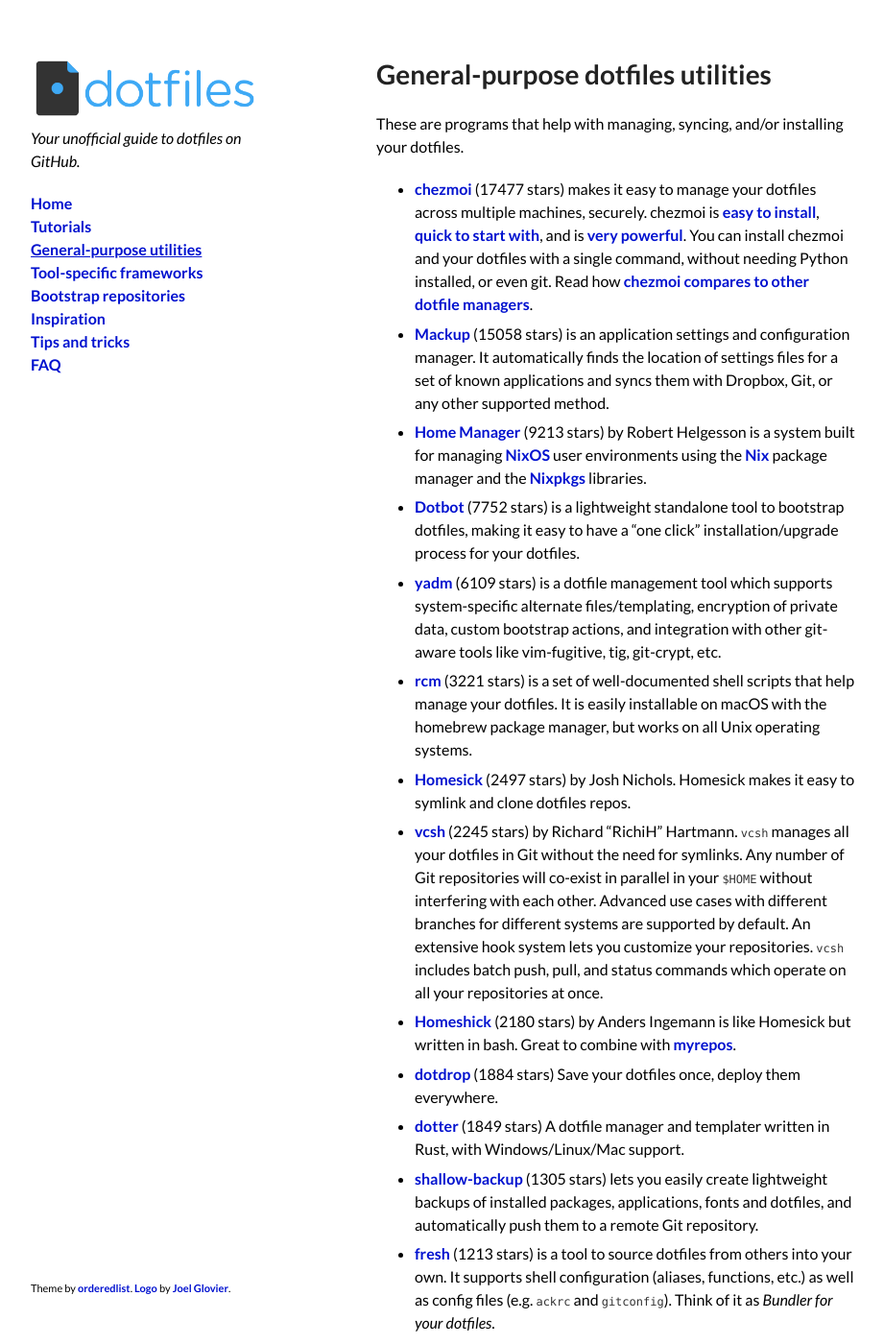
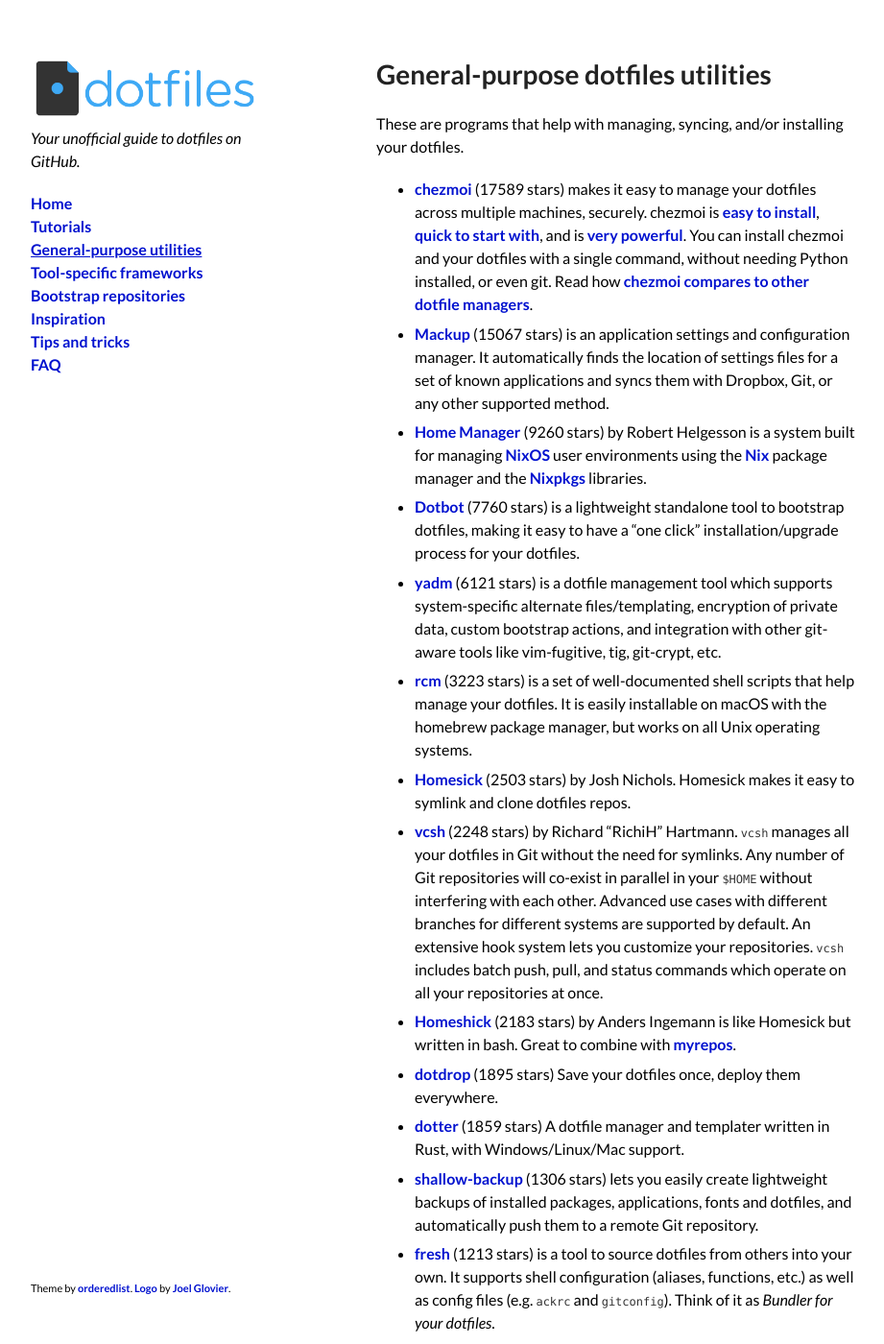
Before and after one commit to dotfiles/dotfiles.github.com, a Jekyll site: the page built from utilities.md, in a window 1280 px wide and 1400 px high. Shown: the whole window at 96% size, without its empty margins (178-1099 px from the left). Built offline with Jekyll 4.4.1, drawn with Linux system fonts in a browser that asks for light colours; comment, search, counter and statistics services are not loaded; some of the changed text lies outside the part shown.

Commit message:
Update star counts

```diff
--- a/_data/utilities.yml
+++ b/_data/utilities.yml
@@ -9,14 +9,14 @@
   notes: is a minimalist dotfile management framework, written 100% in bash.
   stars: 107
   url: https://github.com/bashdot/bashdot
-- forks: 598
+- forks: 601
   name: chezmoi
   notes: makes it easy to manage your dotfiles across multiple machines, securely.
     chezmoi is [easy to install](https://chezmoi.io/install/), [quick to start with](https://chezmoi.io/quick-start/),
     and is [very powerful](https://www.chezmoi.io/user-guide/setup/). You can install
     chezmoi and your dotfiles with a single command, without needing Python installed,
     or even git. Read how [chezmoi compares to other dotfile managers](https://www.chezmoi.io/comparison-table/).
-  stars: 17477
+  stars: 17589
   url: https://github.com/twpayne/chezmoi
   website: https://chezmoi.io
 - forks: 4
@@ -48,12 +48,12 @@
   name: Dotbot
   notes: is a lightweight standalone tool to bootstrap dotfiles, making it easy to
     have a "one click" installation/upgrade process for your dotfiles.
-  stars: 7752
+  stars: 7760
   url: https://github.com/anishathalye/dotbot
 - forks: 106
   name: dotdrop
   notes: Save your dotfiles once, deploy them everywhere.
-  stars: 1884
+  stars: 1895
   url: https://github.com/deadc0de6/dotdrop
 - forks: 32
   name: dotfiler
@@ -140,12 +140,12 @@
     you. Homely also has a clever Automatic Cleanup feature and good tutorials.
   stars: 44
   url: https://github.com/phodge/homely
-- forks: 2274
+- forks: 2281
   name: Home Manager
   notes: by Robert Helgesson is a system built for managing [NixOS](https://nixos.org)
     user environments using the [Nix](https://nixos.org/nix/) package manager and
     the [Nixpkgs](https://nixos.org/nixpkgs/) libraries.
-  stars: 9213
+  stars: 9260
   url: https://github.com/nix-community/home-manager
 - forks: 23
   name: Homemaker
@@ -154,16 +154,16 @@
     in TOML, YAML or JSON.
   stars: 236
   url: https://github.com/FooSoft/homemaker
-- forks: 148
+- forks: 149
   name: Homeshick
   notes: by Anders Ingemann is like Homesick but written in bash. Great to combine
     with [myrepos](https://web.archive.org/web/20200904205236/https://waiting-for-dev.github.io/blog/2014/05/04/distributable-and-organized-dotfiles-with-homeshick-and-mr/).
-  stars: 2180
+  stars: 2183
   url: https://github.com/andsens/homeshick
 - forks: 125
   name: Homesick
   notes: by Josh Nichols. Homesick makes it easy to symlink and clone dotfiles repos.
-  stars: 2497
+  stars: 2503
   url: https://github.com/technicalpickles/homesick
 - name: myrepos
   notes: is a tool to manage all your version control repositories at once.
@@ -182,13 +182,13 @@
   notes: is a set of well-documented shell scripts that help manage your dotfiles.
     It is easily installable on macOS with the homebrew package manager, but works
     on all Unix operating systems.
-  stars: 3221
+  stars: 3223
   url: https://github.com/thoughtbot/rcm
-- forks: 266
+- forks: 267
   name: shallow-backup
   notes: lets you easily create lightweight backups of installed packages, applications,
     fonts and dotfiles, and automatically push them to a remote Git repository.
-  stars: 1305
+  stars: 1306
   url: https://github.com/alichtman/shallow-backup
 - forks: 13
   name: stowsh
@@ -208,14 +208,14 @@
     branches for different systems are supported by default. An extensive hook system
     lets you customize your repositories. `vcsh` includes batch push, pull, and status
     commands which operate on all your repositories at once.
-  stars: 2245
+  stars: 2248
   url: https://github.com/RichiH/vcsh
 - forks: 191
   name: yadm
   notes: is a dotfile management tool which supports system-specific alternate files/templating,
     encryption of private data, custom bootstrap actions, and integration with other
     git-aware tools like vim-fugitive, tig, git-crypt, etc.
-  stars: 6109
+  stars: 6121
   url: https://github.com/TheLocehiliosan/yadm
   website: https://yadm.io/
 - forks: 9
@@ -235,7 +235,7 @@
 - forks: 70
   name: dotter
   notes: A dotfile manager and templater written in Rust, with Windows/Linux/Mac support.
-  stars: 1849
+  stars: 1859
   url: https://github.com/SuperCuber/dotter
 - forks: 61
   name: dotfiles
@@ -246,14 +246,14 @@
 - forks: 55
   name: comtrya
   notes: configuration Management for Localhost / dotfiles.
-  stars: 587
+  stars: 591
   url: https://github.com/comtrya/comtrya
   website: https://comtrya.dev/
 - forks: 7
   name: dotfiles
   notes: Dotfiles symbolic links management CLI written in Go, with Windows/Linux/Mac
     support.
-  stars: 251
+  stars: 252
   url: https://github.com/rhysd/dotfiles
 - forks: 0
   name: symly
@@ -272,7 +272,7 @@
   notes: is an application settings and configuration manager. It automatically finds
     the location of settings files for a set of known applications and syncs them
     with Dropbox, Git, or any other supported method.
-  stars: 15058
+  stars: 15067
   url: https://github.com/lra/mackup
 - forks: 0
   name: hideDot
```
Also changed, not shown: _data/bootstrap.yml (+4 -4 lines), _data/frameworks.yml (+47 -47 lines), _data/inspiration.yml (+32 -32 lines).
